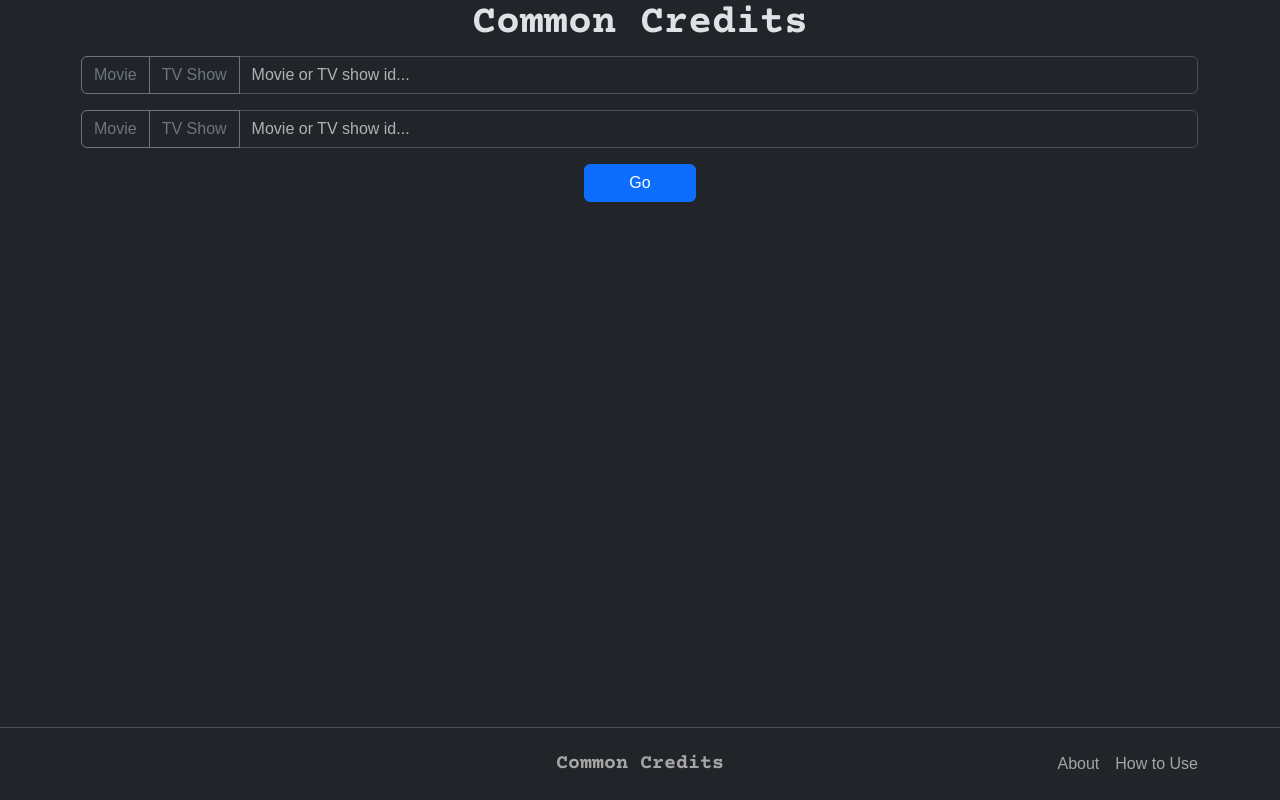
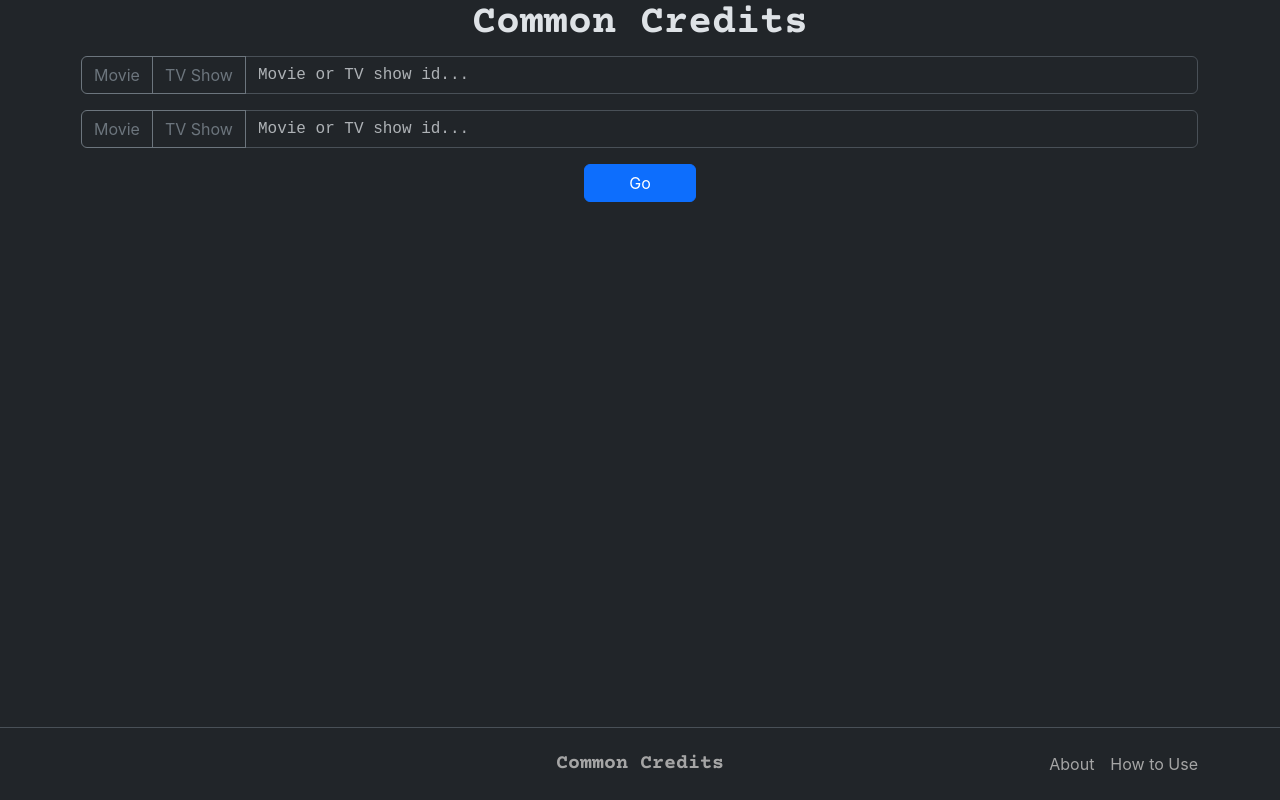
Before and after one commit to niclad/common-credits, a SvelteKit app: page / in a window 1280 px wide. Built offline with nearby package versions, Linux system fonts and the light colour scheme.

Commit message:
update some fonts

```diff
--- a/src/routes/SearchBar.svelte
+++ b/src/routes/SearchBar.svelte
@@ -77,7 +77,7 @@
       <input
         bind:value={enteredId[i]}
         type="text"
-        class="form-control"
+        class="form-control id-entry"
         placeholder={idPlaceholder}
         aria-label=""
         required
@@ -100,4 +100,8 @@
   button {
     width: 10%;
   }
+
+  .id-entry {
+    font-family: monospace;
+  }
 </style>
--- a/src/routes/styles.css
+++ b/src/routes/styles.css
@@ -1,3 +1,3 @@
 body {
-	font-family: Arial, Helvetica, sans-serif;
+	font-family: -apple-system, BlinkMacSystemFont, "Segoe UI", "Noto Sans", Helvetica, Arial, sans-serif, "Apple Color Emoji", "Segoe UI Emoji";
 }
```
